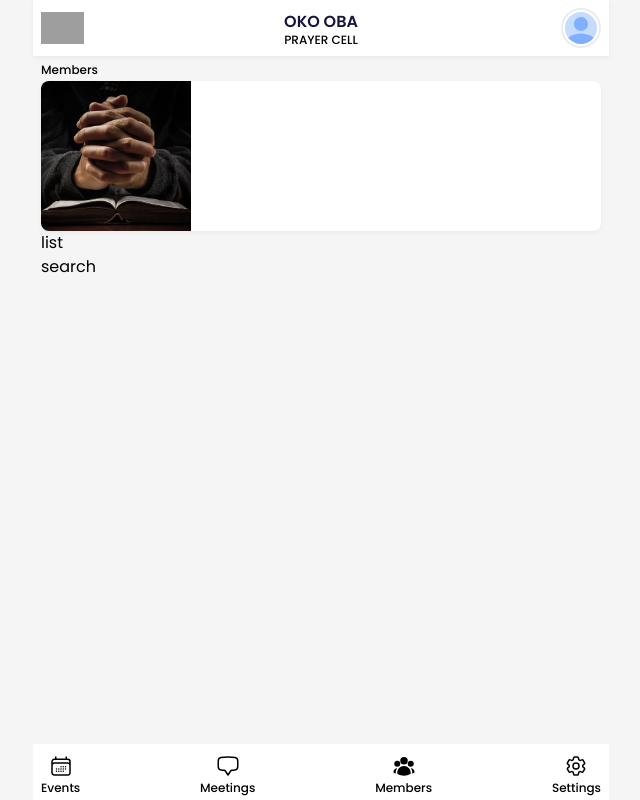
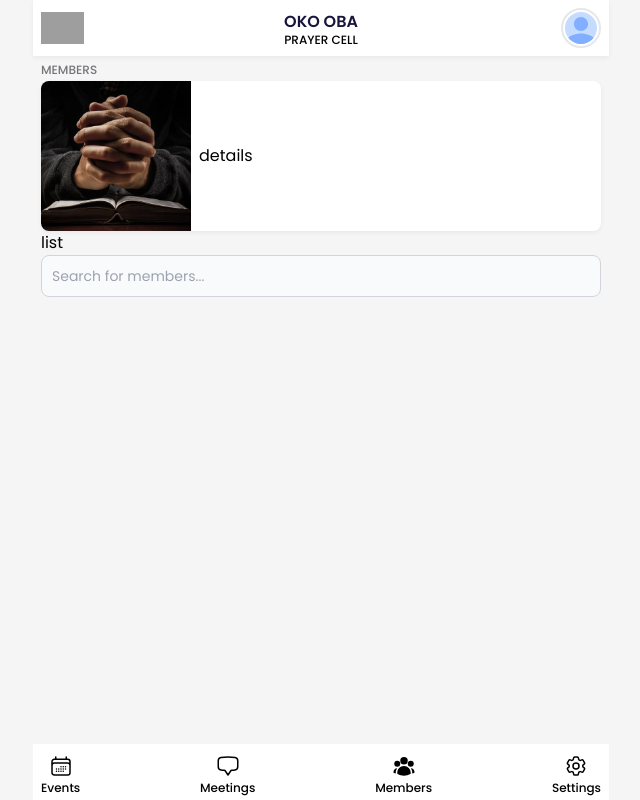
Before and after one commit to brnkgabriel/rcnlagos-cell, a Nuxt app: page /members in a window 1280 px wide. Shown: the whole page, without its empty margins (319-959 px from the left). Built offline with nearby package versions, Linux system fonts and the light colour scheme; grey boxes are pictures that could not be loaded.

Commit message:
fix: styled page title

```diff
--- a/composables/ui.ts
+++ b/composables/ui.ts
@@ -1,13 +1,20 @@
 import { iUi } from "~~/helpers/interfaces"
+
+const subline = "text-xs font-medium h-[13px]"
+const grayText = "text-rcngray-900"
+const flexCenterCenter = "flex justify-center items-center"
 
 export const useUi = ():iUi => {
   return {
     mainline: "text-rcnblue-500 font-semibold",
-    subline: "text-main-500 text-xs font-medium",
-    logo: "flex justify-center items-center bg-rcnred-500 absolute top-[40%] left-[16px] w-[50px] h-[50px] rounded-lg p-2 z-10 -translate-y-1/2",
-    bottomNavLink: "flex justify-center flex-col items-center",
-    bottomNavLinkIcon: "w-[32px] h-[32px] flex justify-center items-center",
+    subline,
+    grayText,
+    pageTitle: grayText + " uppercase mb-1 " + subline,
+    logo: flexCenterCenter + " bg-rcnred-500 absolute top-[40%] left-[16px] w-[50px] h-[50px] rounded-lg p-2 z-10 -translate-y-1/2",
+    bottomNavLink: flexCenterCenter + " flex-col",
+    bottomNavLinkIcon: flexCenterCenter + " w-[32px] h-[32px]",
     homeNavLink: "rounded-full border-rcnblue-500 px-4 py-2 w-[250px] text-center cursor-pointer text-rcnblue-500 font-semibold border-2 text-sm",
-    center: "absolute -translate-x-1/2 -translate-y-1/2 top-1/2 left-1/2"
+    center: "absolute -translate-x-1/2 -translate-y-1/2 top-1/2 left-1/2",
+    input: "bg-gray-50 border border-gray-300 text-gray-900 text-sm rounded-lg focus:ring-blue-500 focus:border-blue-500 block w-full p-2.5 dark:bg-gray-700 dark:border-gray-600 dark:placeholder-gray-400 dark:text-white dark:focus:ring-blue-500 dark:focus:border-blue-500"
   }
 }
--- a/helpers/interfaces.ts
+++ b/helpers/interfaces.ts
@@ -1,9 +1,12 @@
 export interface iUi {
   mainline: string;
   subline: string;
+  grayText: string;
+  pageTitle: string;
   logo: string;
   bottomNavLink: string;
   bottomNavLinkIcon: string;
   homeNavLink: string;
   center: string;
+  input: string;
 }
--- a/layouts/catalog.vue
+++ b/layouts/catalog.vue
@@ -1,5 +1,5 @@
 <template>
-  <div class="max-w-[576px] mx-auto h-full w-screen flex flex-col justify-between items-center font-body relative bg-bglight-500">
+  <div class="max-w-[576px] mx-auto h-full w-screen flex flex-col justify-between items-center font-body relative bg-rcngray-500">
     <TopNav class="h-[56px] w-full p-2" />
     <div class="px-2 h-middle w-full my-2">
       <slot/>
--- a/pages/events.vue
+++ b/pages/events.vue
@@ -1,6 +1,6 @@
 <template>
   <div class="flex flex-col items-start justify-between">
-    <div class="capitalize mb-1" :class="subline">events</div>
+    <div :class="pageTitle">events</div>
     <div aria-label="preview" class="shadow-custom rounded-lg bg-white w-full h-[150px] overflow-hidden">
       <img class="h-[150px]" src="/images/prayer_452x452.png" alt=""/>
       <div aria-label="details">
@@ -13,7 +13,7 @@
 </template>
 <script setup lang="ts">
 
-const { subline } = useUi()
+const { pageTitle } = useUi()
 definePageMeta({
   layout: "catalog",
 });
--- a/pages/meetings.vue
+++ b/pages/meetings.vue
@@ -1,6 +1,6 @@
 <template>
   <div class="flex flex-col items-start justify-between">
-    <div class="capitalize mb-1" :class="subline">meetings</div>
+    <div :class="pageTitle">meetings</div>
     <div aria-label="preview" class="shadow-custom rounded-lg bg-white w-full h-[150px] overflow-hidden">
       <img class="h-[150px]" src="/images/prayer_452x452.png" alt=""/>
       <div aria-label="details">
@@ -13,7 +13,7 @@
 </template>
 <script setup lang="ts">
 
-const { subline } = useUi()
+const { pageTitle } = useUi()
 definePageMeta({
   layout: "catalog",
 });
--- a/pages/members.vue
+++ b/pages/members.vue
@@ -1,19 +1,25 @@
 <template>
   <div class="flex flex-col items-start justify-between">
-    <div class="capitalize mb-1" :class="subline">members</div>
-    <div aria-label="preview" class="shadow-custom rounded-lg bg-white w-full h-[150px] overflow-hidden">
+    <div :class="pageTitle">members</div>
+    <div aria-label="preview" class="shadow-custom rounded-lg bg-white w-full h-[150px] overflow-hidden flex justify-center items-center">
       <img class="h-[150px]" src="/images/prayer_452x452.png" alt=""/>
-      <div aria-label="details">
-
-      </div>
+      <div aria-label="details" class="w-details p-2">details</div>
     </div>
     <div aria-label="list">list</div>
-    <div aria-label="search">search</div>
+    <div aria-label="search" class="h-[40px] w-full">
+      <input type="text" id="search" class="bg-gray-50 border border-gray-300 text-gray-900 text-sm rounded-lg focus:ring-rcnblue-500 focus:border-rcnblue-500 block w-full h-[42px] p-2.5 dark:bg-gray-700 dark:border-gray-600 dark:placeholder-gray-400 dark:text-white dark:focus:ring-rcnblue-500 dark:focus:border-rcnblue-500" :placeholder="placeholder">
+
+    </div>
   </div>
 </template>
 <script setup lang="ts">
 
-const { subline } = useUi()
+const { pageTitle } = useUi()
+
+const { name } = useRoute()
+
+// @ts-ignore
+const placeholder = computed(() => "Search for " + name + '...')
 
 definePageMeta({
   layout: "catalog",
--- a/pages/settings.vue
+++ b/pages/settings.vue
@@ -1,10 +1,10 @@
 <template>
-    <div :class="subline">
+    <div :class="pageTitle">
       settings
     </div>
 </template>
 <script setup>
-const { subline } = useUi()
+const { pageTitle } = useUi()
 definePageMeta({
   layout: "catalog",
 });
--- a/tailwind.config.js
+++ b/tailwind.config.js
@@ -27,13 +27,17 @@ module.exports = {
         rcnred: {
           500: "#F71103"
         },
-        bglight: {
+        rcngray: {
           500: "#f5f5f5",
-          700: "#eaeded"
+          700: "#eaeded",
+          900: "#75757a"
         }
       },
       boxShadow: {
         "custom": "0 2px 5px 0 rgb(0 0 0 / 5%)"
+      },
+      width: {
+        'details': 'calc(100% - 150px)'
       },
       height: {
         '60%' : '60%',
```
